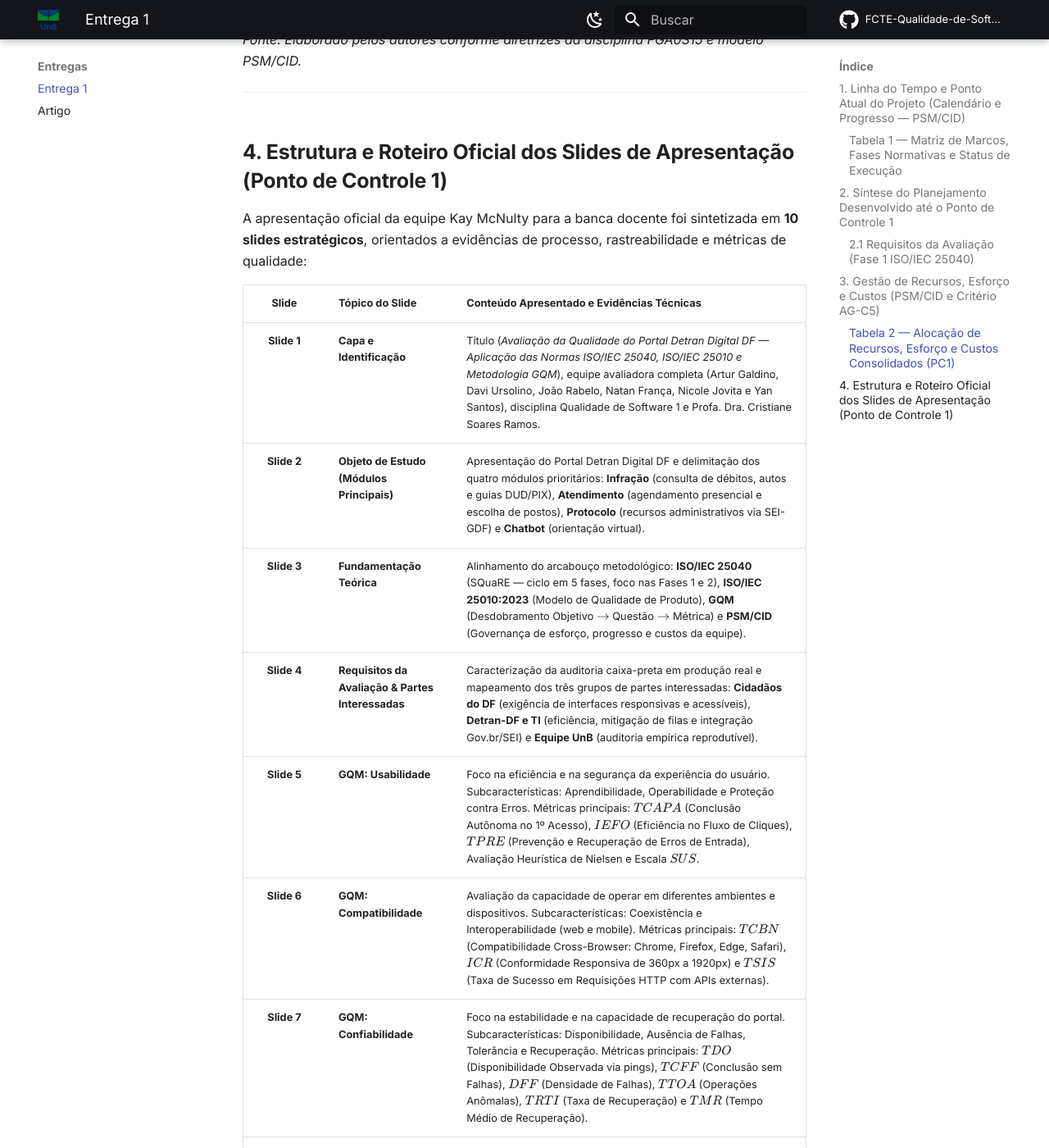
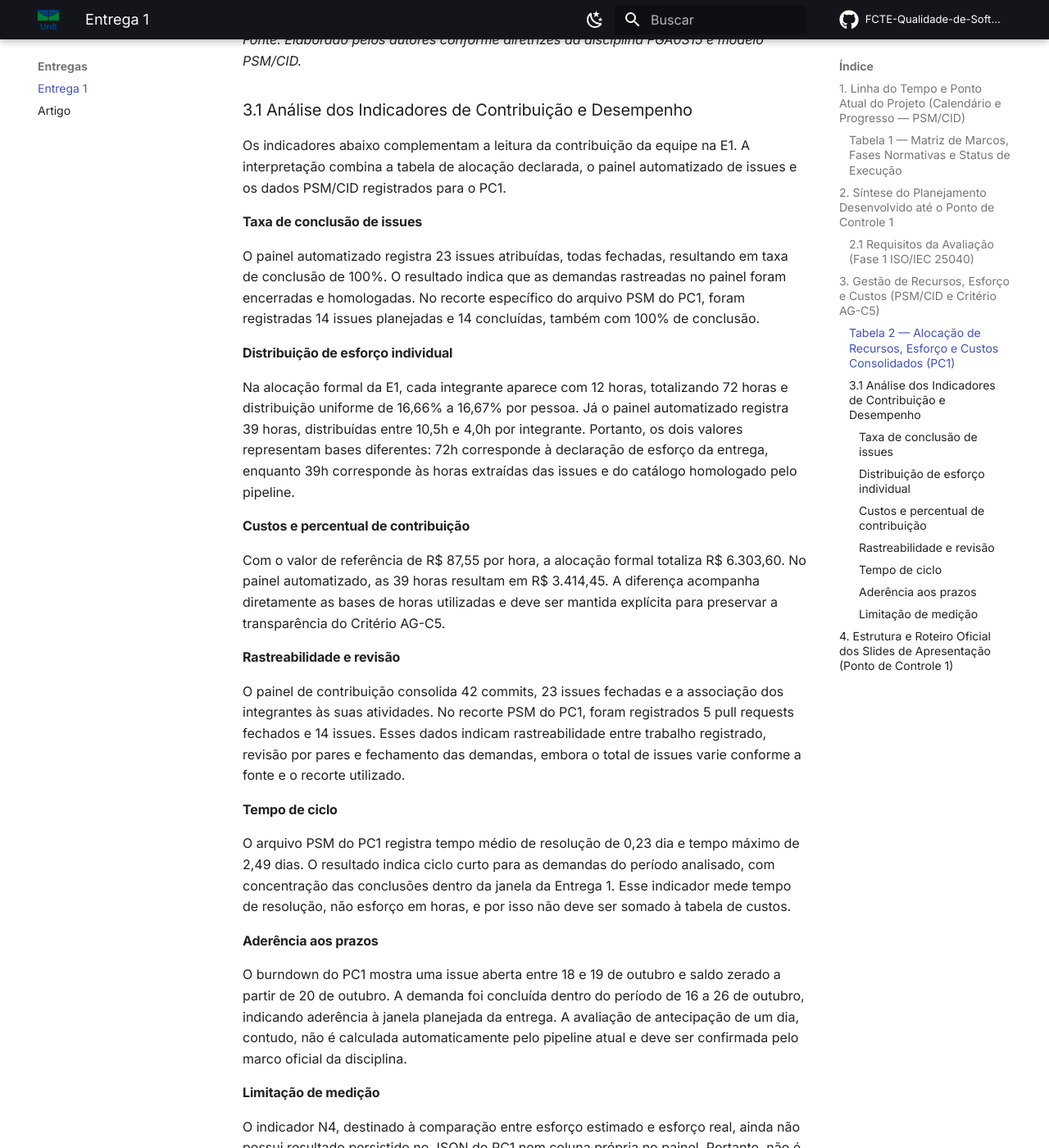
Before and after one commit to FCTE-Qualidade-de-Software-1/2026-2_T02_KAY_MCNULTY, an MkDocs documentation site: the page built from docs/entregas/entrega1.md, in a window 1280 px wide and 1400 px high, scrolled down 5931 px. Shown: the whole window at 82% size. Built offline with MkDocs 1.6.1 and Material for MkDocs 9.7.7, drawn with Linux system fonts in a browser that asks for light colours; comment, search, counter and statistics services are not loaded; some of the changed text lies outside the part shown.

Commit message:
feat(entrega1): adiciona análise de indicadores de contribuição e desempenho

```diff
--- a/docs/entregas/entrega1.md
+++ b/docs/entregas/entrega1.md
@@ -71,6 +71,38 @@ A Tabela 2 apresenta a alocação completa de responsabilidades, horas de trabal
 
 *Fonte: Elaborado pelos autores conforme diretrizes da disciplina FGA0315 e modelo PSM/CID.*
 
+### 3.1 Análise dos Indicadores de Contribuição e Desempenho
+
+Os indicadores abaixo complementam a leitura da contribuição da equipe na E1. A interpretação combina a tabela de alocação declarada, o painel automatizado de issues e os dados PSM/CID registrados para o PC1.
+
+#### Taxa de conclusão de issues
+
+O painel automatizado registra 23 issues atribuídas, todas fechadas, resultando em taxa de conclusão de 100%. O resultado indica que as demandas rastreadas no painel foram encerradas e homologadas. No recorte específico do arquivo PSM do PC1, foram registradas 14 issues planejadas e 14 concluídas, também com 100% de conclusão.
+
+#### Distribuição de esforço individual
+
+Na alocação formal da E1, cada integrante aparece com 12 horas, totalizando 72 horas e distribuição uniforme de 16,66% a 16,67% por pessoa. Já o painel automatizado registra 39 horas, distribuídas entre 10,5h e 4,0h por integrante. Portanto, os dois valores representam bases diferentes: 72h corresponde à declaração de esforço da entrega, enquanto 39h corresponde às horas extraídas das issues e do catálogo homologado pelo pipeline.
+
+#### Custos e percentual de contribuição
+
+Com o valor de referência de R$ 87,55 por hora, a alocação formal totaliza R$ 6.303,60. No painel automatizado, as 39 horas resultam em R$ 3.414,45. A diferença acompanha diretamente as bases de horas utilizadas e deve ser mantida explícita para preservar a transparência do Critério AG-C5.
+
+#### Rastreabilidade e revisão
+
+O painel de contribuição consolida 42 commits, 23 issues fechadas e a associação dos integrantes às suas atividades. No recorte PSM do PC1, foram registrados 5 pull requests fechados e 14 issues. Esses dados indicam rastreabilidade entre trabalho registrado, revisão por pares e fechamento das demandas, embora o total de issues varie conforme a fonte e o recorte utilizado.
+
+#### Tempo de ciclo
+
+O arquivo PSM do PC1 registra tempo médio de resolução de 0,23 dia e tempo máximo de 2,49 dias. O resultado indica ciclo curto para as demandas do período analisado, com concentração das conclusões dentro da janela da Entrega 1. Esse indicador mede tempo de resolução, não esforço em horas, e por isso não deve ser somado à tabela de custos.
+
+#### Aderência aos prazos
+
+O burndown do PC1 mostra uma issue aberta entre 18 e 19 de outubro e saldo zerado a partir de 20 de outubro. A demanda foi concluída dentro do período de 16 a 26 de outubro, indicando aderência à janela planejada da entrega. A avaliação de antecipação de um dia, contudo, não é calculada automaticamente pelo pipeline atual e deve ser confirmada pelo marco oficial da disciplina.
+
+#### Limitação de medição
+
+O indicador N4, destinado à comparação entre esforço estimado e esforço real, ainda não possui resultado persistido no JSON do PC1 nem coluna própria no painel. Portanto, não é possível concluir a precisão das estimativas da E1 sem registrar também a estimativa original de cada issue.
+
 ---
 
 ## 4. Estrutura e Roteiro Oficial dos Slides de Apresentação (Ponto de Controle 1)
```
